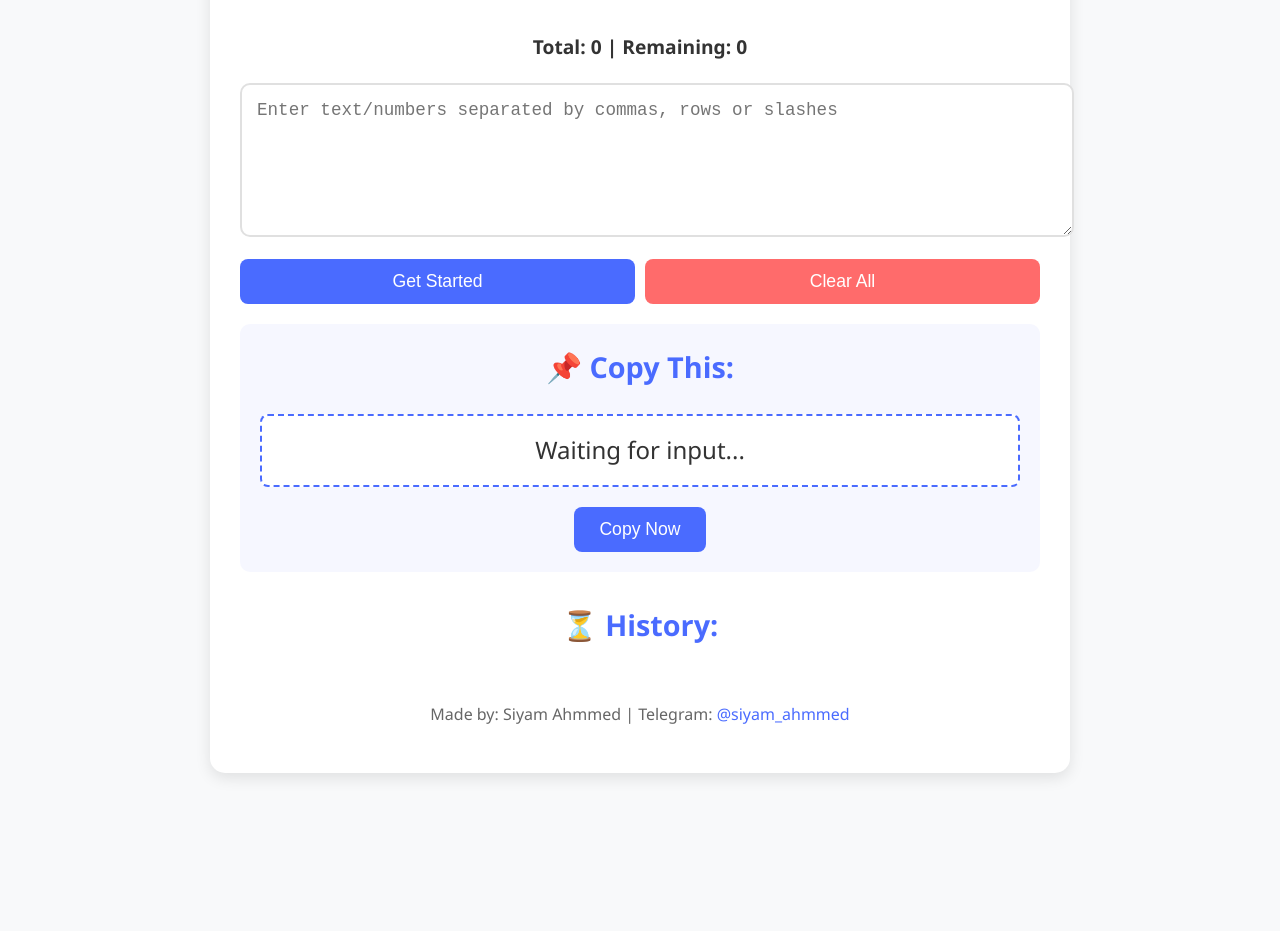
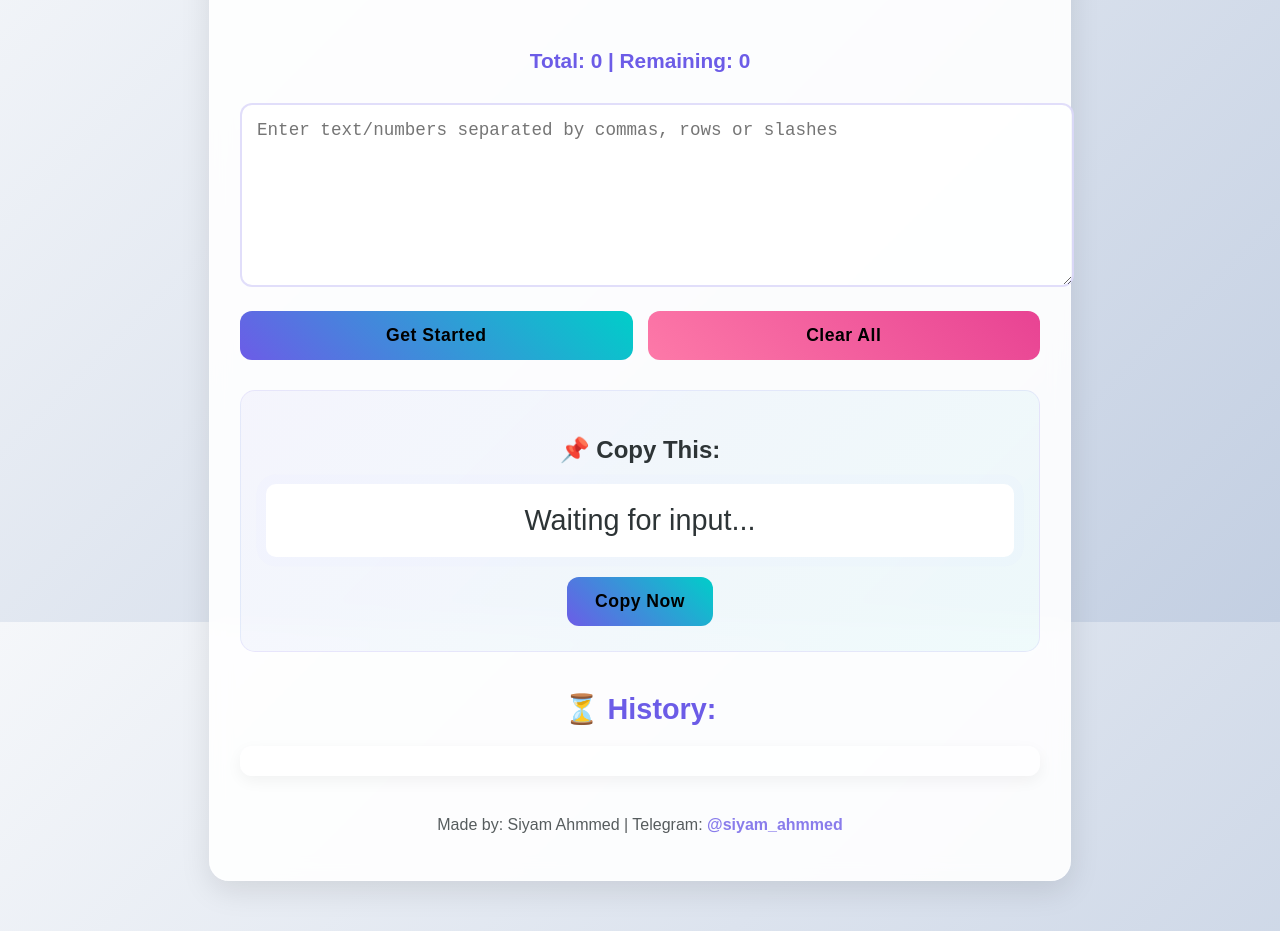
Before and after one commit to Siyaams/siyamcopy, a plain HTML site: page index.html in a window 1280 px wide. Shown: the part 178-1109 px from the top of the page. Before the commit the page ends 971 px from the top, so only its background shows below. Drawn offline with Linux system fonts and the light colour scheme.

Commit message:
Update style.css

```diff
--- a/style.css
+++ b/style.css
@@ -1,169 +1,252 @@
 :root {
-    --primary-color: #4a6bff;
-    --secondary-color: #ff6b6b;
-    --bg-color: #f8f9fa;
-    --text-color: #333;
-    --box-color: #ffffff;
-    --border-color: #e0e0e0;
+    --primary-color: #6c5ce7;
+    --secondary-color: #fd79a8;
+    --accent-color: #00cec9;
+    --text-color: #2d3436;
+    --light-text: #f5f6fa;
 }
 
 body {
-    font-family: 'Segoe UI', Tahoma, Geneva, Verdana, sans-serif;
-    background-color: var(--bg-color);
-    color: var(--text-color);
+    font-family: 'Poppins', sans-serif;
+    background: linear-gradient(135deg, #f5f7fa 0%, #c3cfe2 100%);
+    min-height: 100vh;
     margin: 0;
     padding: 20px;
-    line-height: 1.6;
+    color: var(--text-color);
+    background-attachment: fixed;
 }
 
 .container {
     max-width: 800px;
-    margin: 0 auto;
-    background: var(--box-color);
+    margin: 30px auto;
+    background: rgba(255, 255, 255, 0.9);
     padding: 30px;
-    border-radius: 15px;
-    box-shadow: 0 5px 15px rgba(0, 0, 0, 0.1);
+    border-radius: 20px;
+    box-shadow: 0 10px 30px rgba(0, 0, 0, 0.1);
+    backdrop-filter: blur(10px);
+    border: 1px solid rgba(255, 255, 255, 0.3);
+    animation: fadeIn 0.8s ease-out;
 }
 
-h1, h2 {
-    color: var(--primary-color);
-    text-align: center;
+@keyframes fadeIn {
+    from { opacity: 0; transform: translateY(20px); }
+    to { opacity: 1; transform: translateY(0); }
 }
 
 h1 {
-    font-size: 2.5rem;
+    font-size: 2.8rem;
+    color: var(--primary-color);
+    text-align: center;
     margin-bottom: 30px;
+    text-shadow: 2px 2px 4px rgba(0, 0, 0, 0.1);
+    background: linear-gradient(to right, #6c5ce7, #00cec9);
+    -webkit-background-clip: text;
+    background-clip: text;
+    color: transparent;
+    animation: gradientShift 8s ease infinite;
+    background-size: 200% 200%;
 }
 
-h2 {
-    font-size: 1.8rem;
-    margin-top: 0;
+@keyframes gradientShift {
+    0% { background-position: 0% 50%; }
+    50% { background-position: 100% 50%; }
+    100% { background-position: 0% 50%; }
 }
 
 .progress-container {
-    margin: 20px 0;
+    margin: 30px 0;
+    position: relative;
 }
 
 .progress-bar {
-    height: 20px;
-    background: var(--primary-color);
-    border-radius: 10px;
+    height: 12px;
+    background: linear-gradient(to right, var(--primary-color), var(--accent-color));
+    border-radius: 6px;
     width: 0%;
-    transition: width 0.5s ease;
-    margin-bottom: 10px;
+    transition: width 0.6s cubic-bezier(0.68, -0.55, 0.265, 1.55);
+    box-shadow: 0 4px 15px rgba(108, 92, 231, 0.3);
 }
 
 .stats {
-    font-size: 1.2rem;
+    font-size: 1.3rem;
     text-align: center;
-    margin: 15px 0;
-    font-weight: bold;
+    margin: 20px 0;
+    font-weight: 600;
+    color: var(--primary-color);
 }
 
 .input-section textarea {
     width: 100%;
-    height: 120px;
+    height: 150px;
     padding: 15px;
-    border: 2px solid var(--border-color);
-    border-radius: 10px;
+    border: 2px solid rgba(108, 92, 231, 0.2);
+    border-radius: 12px;
     font-size: 1.1rem;
     resize: vertical;
-    margin-bottom: 15px;
+    margin-bottom: 20px;
+    transition: all 0.3s ease;
+    background: rgba(255, 255, 255, 0.8);
+}
+
+.input-section textarea:focus {
+    border-color: var(--primary-color);
+    box-shadow: 0 0 0 3px rgba(108, 92, 231, 0.1);
+    outline: none;
 }
 
 .button-group {
     display: flex;
-    gap: 10px;
-    margin-bottom: 20px;
+    gap: 15px;
+    margin-bottom: 30px;
 }
 
 button {
-    padding: 12px 25px;
+    padding: 14px 28px;
     border: none;
-    border-radius: 8px;
+    border-radius: 12px;
     font-size: 1.1rem;
     cursor: pointer;
-    transition: all 0.3s ease;
+    transition: all 0.4s ease;
     flex: 1;
+    font-weight: 600;
+    letter-spacing: 0.5px;
+    position: relative;
+    overflow: hidden;
+    z-index: 1;
 }
 
-#process-btn, #copy-btn {
-    background-color: var(--primary-color);
-    color: white;
+button::before {
+    content: '';
+    position: absolute;
+    top: 0;
+    left: 0;
+    width: 100%;
+    height: 100%;
+    background: linear-gradient(45deg, var(--primary-color), var(--accent-color));
+    z-index: -1;
+    transition: opacity 0.4s ease;
+    opacity: 1;
 }
 
-#clear-btn {
-    background-color: var(--secondary-color);
-    color: white;
+#clear-btn::before {
+    background: linear-gradient(45deg, #fd79a8, #e84393);
 }
 
 button:hover {
+    transform: translateY(-3px);
+    box-shadow: 0 8px 20px rgba(0, 0, 0, 0.15);
+}
+
+button:hover::before {
     opacity: 0.9;
-    transform: translateY(-2px);
 }
 
 .copy-section {
-    background: rgba(74, 107, 255, 0.05);
-    padding: 20px;
-    border-radius: 10px;
-    margin: 20px 0;
+    background: linear-gradient(135deg, rgba(108, 92, 231, 0.05) 0%, rgba(0, 206, 201, 0.05) 100%);
+    padding: 25px;
+    border-radius: 15px;
+    margin: 25px 0;
     text-align: center;
+    border: 1px solid rgba(108, 92, 231, 0.1);
+    transition: all 0.4s ease;
+}
+
+.copy-section:hover {
+    transform: translateY(-5px);
+    box-shadow: 0 10px 25px rgba(108, 92, 231, 0.1);
 }
 
 .current-item {
-    font-size: 1.5rem;
+    font-size: 1.8rem;
     margin: 20px 0;
-    padding: 15px;
+    padding: 20px;
     background: white;
-    border: 2px dashed var(--primary-color);
-    border-radius: 8px;
+    border-radius: 10px;
     word-break: break-all;
+    box-shadow: 0 5px 15px rgba(0, 0, 0, 0.05);
+    animation: pulse 2s infinite;
+}
+
+@keyframes pulse {
+    0% { box-shadow: 0 0 0 0 rgba(108, 92, 231, 0.4); }
+    70% { box-shadow: 0 0 0 10px rgba(108, 92, 231, 0); }
+    100% { box-shadow: 0 0 0 0 rgba(108, 92, 231, 0); }
 }
 
 .history {
-    margin-top: 30px;
+    margin-top: 40px;
+}
+
+.history h2 {
+    font-size: 1.8rem;
+    color: var(--primary-color);
+    margin-bottom: 20px;
+    text-align: center;
 }
 
 .history ul {
     list-style: none;
     padding: 0;
-    max-height: 200px;
+    max-height: 300px;
     overflow-y: auto;
+    background: rgba(255, 255, 255, 0.7);
+    border-radius: 12px;
+    padding: 15px;
+    box-shadow: 0 5px 15px rgba(0, 0, 0, 0.05);
 }
 
 .history li {
-    padding: 10px;
-    border-bottom: 1px solid var(--border-color);
+    padding: 12px 15px;
+    border-bottom: 1px solid rgba(0, 0, 0, 0.05);
     font-size: 1.1rem;
+    transition: all 0.3s ease;
+}
+
+.history li:hover {
+    background: rgba(108, 92, 231, 0.05);
+    transform: translateX(5px);
+}
+
+.history li:last-child {
+    border-bottom: none;
 }
 
 .footer {
     text-align: center;
-    margin-top: 30px;
-    color: #666;
+    margin-top: 40px;
+    color: var(--text-color);
     font-size: 1rem;
+    opacity: 0.8;
 }
 
 .footer a {
     color: var(--primary-color);
     text-decoration: none;
+    font-weight: 600;
+    transition: all 0.3s ease;
 }
 
 .footer a:hover {
+    color: var(--accent-color);
     text-decoration: underline;
 }
 
 /* Responsive Design */
-@media (max-width: 600px) {
+@media (max-width: 768px) {
     .container {
-        padding: 15px;
+        padding: 20px;
+        margin: 15px;
     }
 
     h1 {
-        font-size: 2rem;
+        font-size: 2.2rem;
     }
 
     .button-group {
         flex-direction: column;
     }
-}
+
+    button {
+        width: 100%;
+    }
+    }
```
